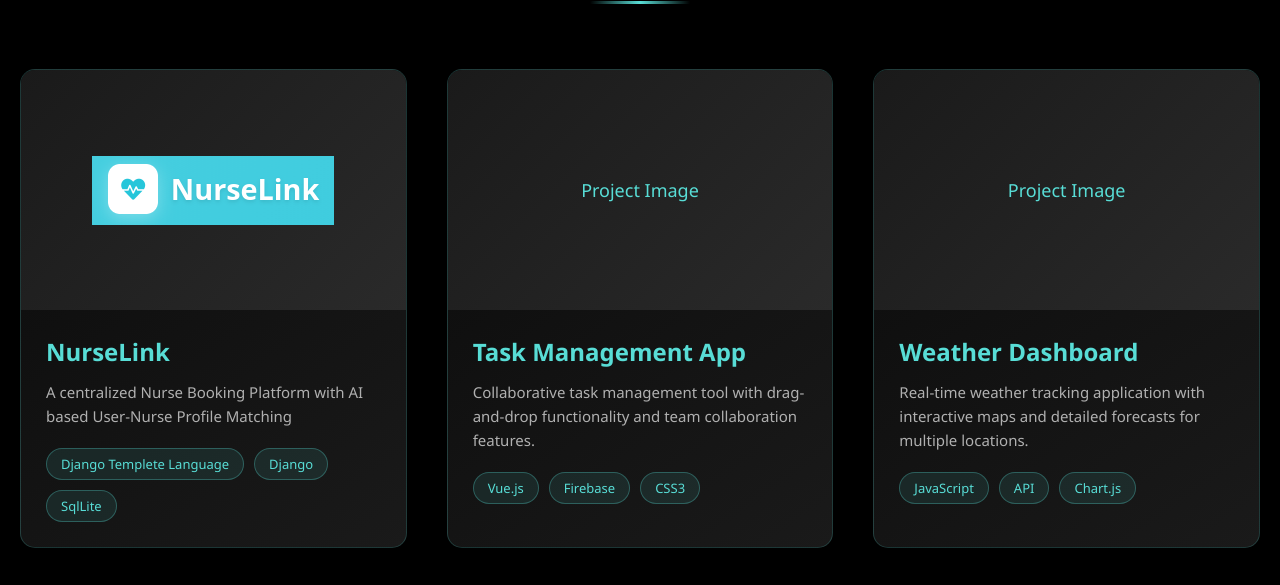
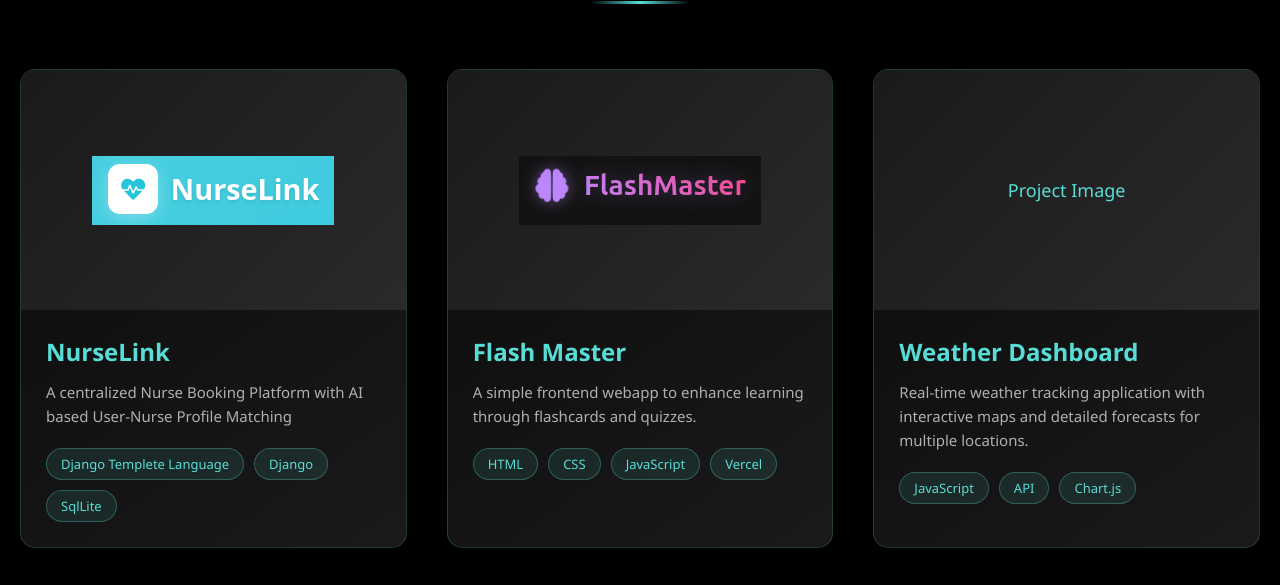
Before and after one commit to Adhikulkarn/main-portfolio, a plain HTML site: page projects.html in a window 1280 px wide. Shown: the part 206-791 px from the top of the page. Drawn offline with Linux system fonts and the light colour scheme.

Commit message:
added 2nd project flashMaster

```diff
--- a/project.js
+++ b/project.js
@@ -20,6 +20,9 @@ document.addEventListener('DOMContentLoaded', function() {
             // Add your navigation or modal functionality here
             if (card.querySelector('.project-title').innerText === 'NurseLink') {
                 window.location.href = 'https://github.com/Adhikulkarn/NurseLink';
+            }
+            if (card.querySelector('.project-title').innerText === 'Flash Master') {
+                window.location.href = 'https://flash-master-virid.vercel.app/';
             }
         });
     });
--- a/projects.html
+++ b/projects.html
@@ -37,18 +37,19 @@
             <!-- Project Card 2 -->
             <div class="project-card">
                 <div class="project-image">
-                    <div class="image-placeholder">Project Image</div>
+                    <div class="image-placeholder"><img src="./images/FlashMaster.png"></div>
                     <div class="project-overlay">
                         <button class="view-project-btn">View Project</button>
                     </div>
                 </div>
                 <div class="project-content">
-                    <h3 class="project-title">Task Management App</h3>
-                    <p class="project-description">Collaborative task management tool with drag-and-drop functionality and team collaboration features.</p>
+                    <h3 class="project-title">Flash Master</h3>
+                    <p class="project-description">A simple frontend webapp to enhance learning through flashcards and quizzes.</p>
                     <div class="project-tags">
-                        <span class="tag">Vue.js</span>
-                        <span class="tag">Firebase</span>
-                        <span class="tag">CSS3</span>
+                        <span class="tag">HTML</span>
+                        <span class="tag">CSS</span>
+                        <span class="tag">JavaScript</span>
+                        <span class="tag">Vercel</span>
                     </div>
                 </div>
             </div>
```
Also changed, not shown: images/FlashMaster.png (added).
